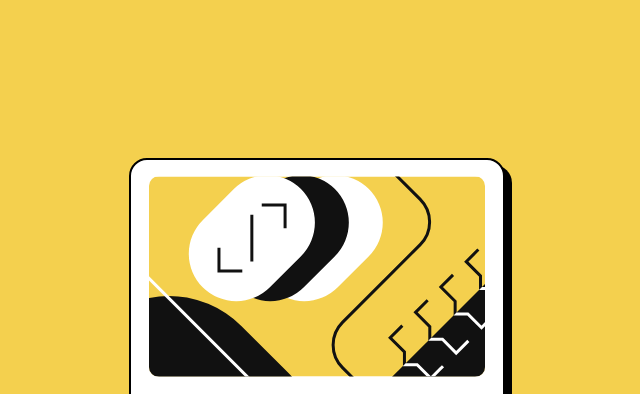
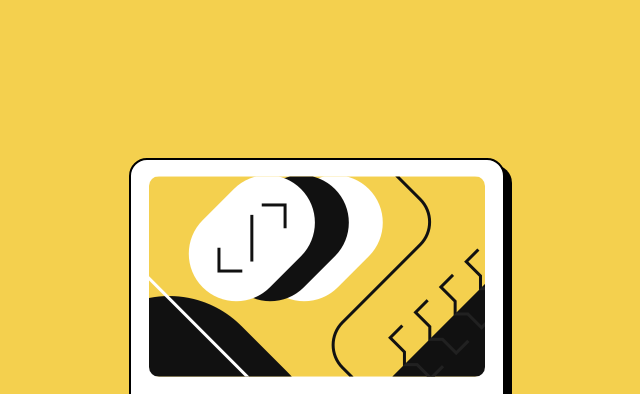
Before and after one commit to Hghmaaz/secondtask, a plain HTML site: page index.html in a window 1280 px wide. Shown: the top 394 px of the page, 323-963 px from the left. Drawn offline with Linux system fonts and the light colour scheme.

Commit message:
all files

```diff
--- a/index.html
+++ b/index.html
@@ -15,7 +15,7 @@
 <body>
   <div class="container">
     <div class="card">
-      <img src="/assets/images/illustration-article.svg" alt="illustration-article">
+      <img src="/assets/images/illustration-article.png" alt="illustration-article">
     <div class="left-container">Learning</div>
     <div class="figtree-uniquifier ">
       <p>Published 21 Dec 2023 </p>
```
Also changed, not shown: assets/images/illustration-article.jpg (deleted), assets/images/illustration-article.png (added).
